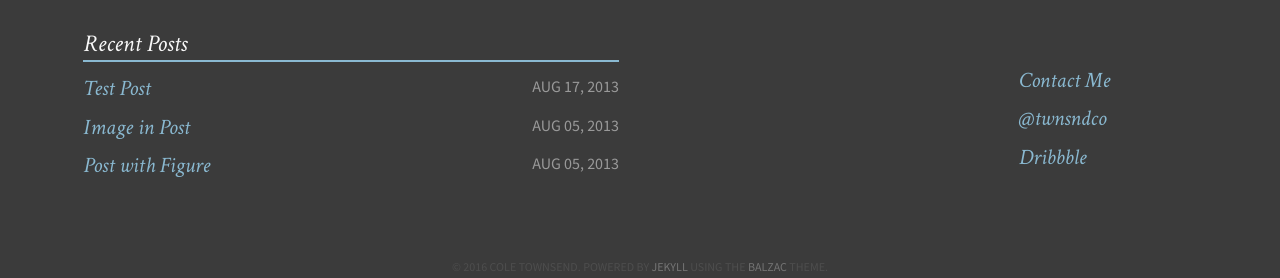
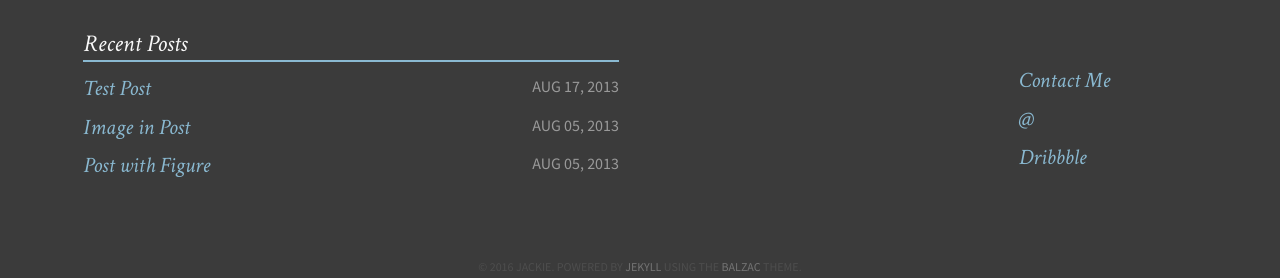
Before and after one commit to jackieleng/jackieleng.github.io, a Jekyll site: the page built from index.md, in a window 1280 px wide and 900 px high, scrolled down 747 px. Shown: the part 619-897 px from the top of the window. Built offline with Jekyll 4.4.1, drawn with Linux system fonts in a browser that asks for light colours; some of the changed lines change nothing that is shown; some of the changed text lies outside the part shown.

Commit message:
Personalise

```diff
--- a/_config.yml
+++ b/_config.yml
@@ -1,20 +1,20 @@
-title:            Balzac
-tagline:          A beautiful theme.
-description:      Describe your website.
-canonical: http://jekyll.gtat.me
+title:            "TODO: title"
+tagline:          "TODO: tagline"
+description:      "TODO: description"
+canonical: http://jackieleng.github.io
 
 # Owner/author information
 owner:
-  name:           Cole Townsend
+  name:           Jackie
   avatar:         avatar.png
   bio:            "Aesthete & Athlete"
-  email:          cole@coletownsend.com
-  twitter:        twnsndco
-  github:         coletownsend
-  instagram:      ctrunsthis
-  dribbble:       coletownsend
-  disqus:         balzac
-  location:       "Buffalo, NY"
+  email:          ""
+  twitter:        ""
+  github:         jackieleng
+  instagram:      ""
+  dribbble:       ""
+  disqus:         ""
+  location:       ""
   # Plug in your disqus shortname!
 
 tools:
@@ -31,10 +31,7 @@
   - title: About
     url: /about
   - title: Github
-    url: https://github.com/ColeTownsend/Balzac-for-Jekyll
-    external: true
-  - title: Cole Who?
-    url: http://coletownsend.com
+    url: https://github.com/jackieleng
     external: true
 
 # http://en.wikipedia.org/wiki/List_of_tz_database_time_zones
```
